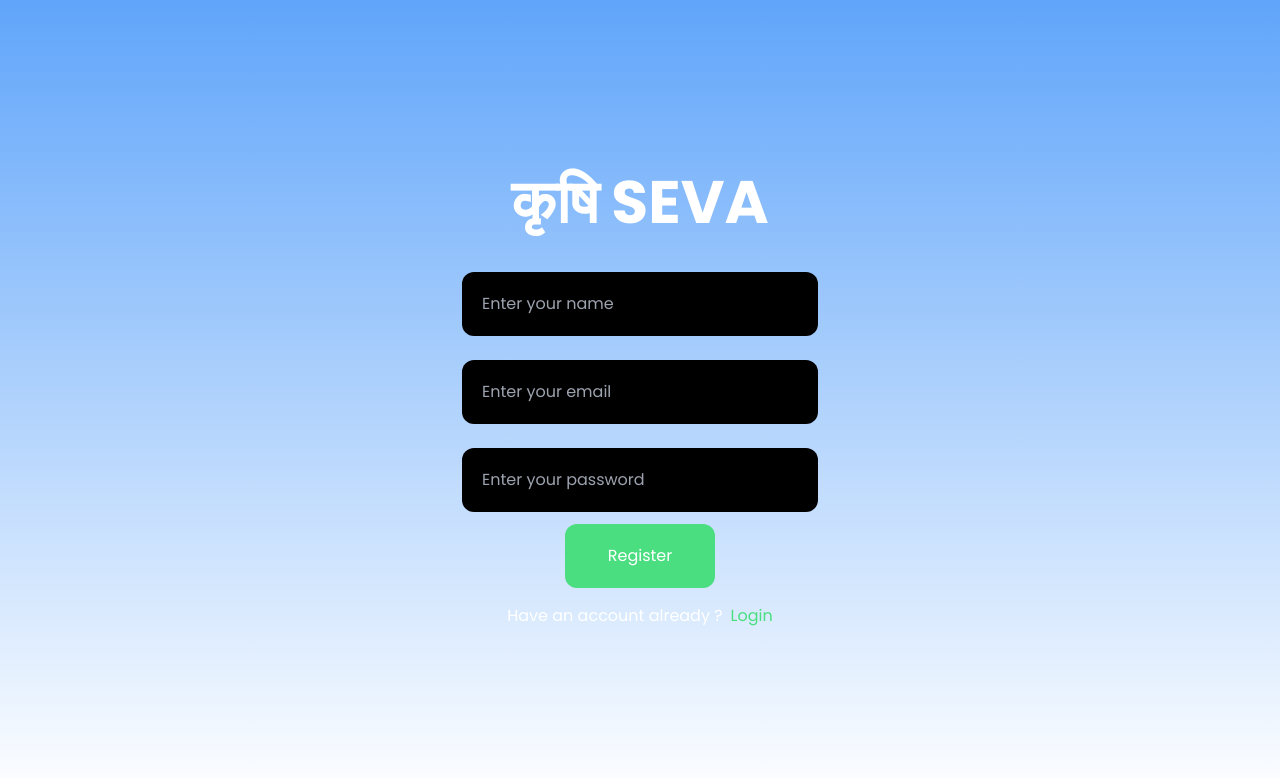
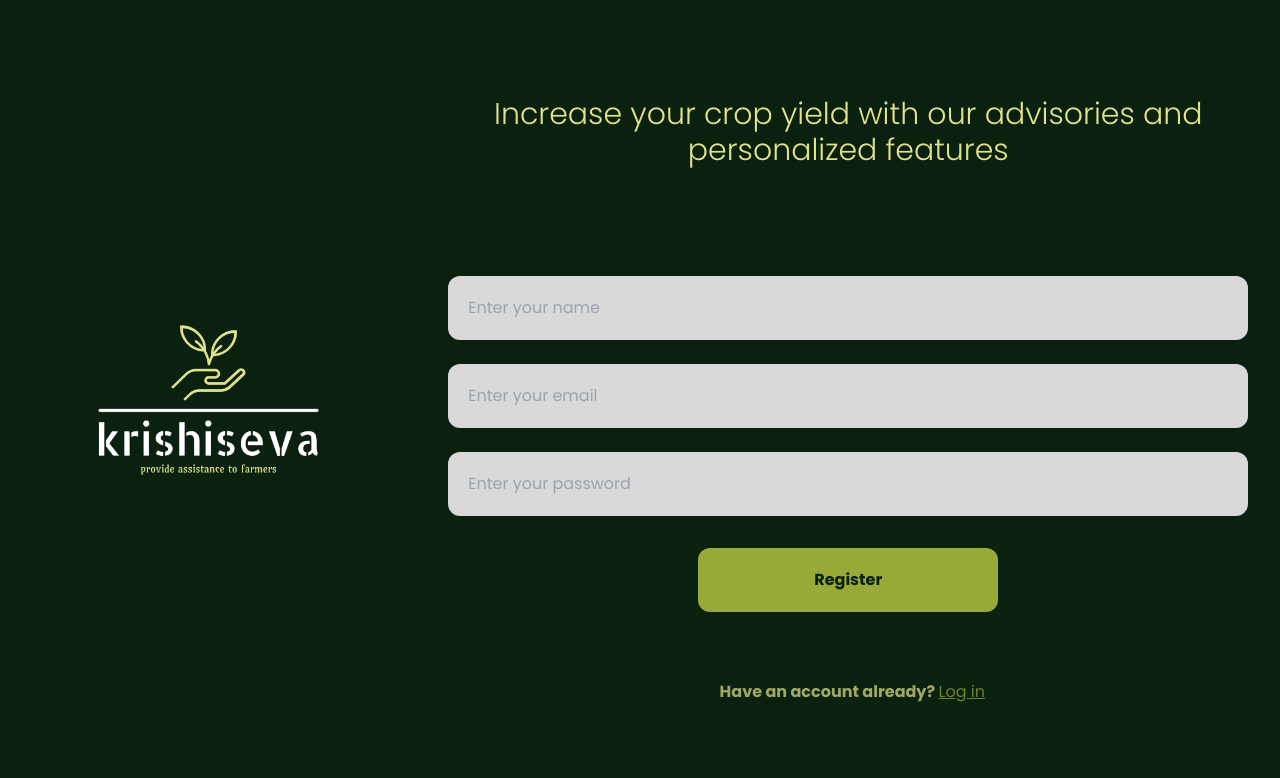
Before and after one commit to Overlord-1/krishiseva, a React (Vite) app in the folder client/: page / in a window 1280 px wide. Shown: the top 778 px of the page. Built offline with nearby package versions, Linux system fonts and the light colour scheme.

Commit message:
Refactor login and register pages

```diff
--- a/client/src/pages/Login.jsx
+++ b/client/src/pages/Login.jsx
@@ -124,8 +124,28 @@ const Login = () => {
             {registerError && ( <div className="text-red-500 text-lg font-semibold">{message}</div>)}
           </form>
           <div className="mt-14 mx-auto">
-         <div href="/" className="ml-2 text-[#e1e289] opacity-70">
-              <Link to="/"> Not our part yet ? Join Now</Link>
+  <div className="ml-2 text-[#e1e289] opacity-70">
+    <Link to="/"
+      style={{
+        color: '#e1e289', // Light grey
+        textDecoration: 'none', // Remove underline
+        fontWeight: 'bold', // Make text bold
+        cursor: 'pointer', // Change cursor to pointer on hover
+        padding: '0 30px', // Add padding for inline display
+      }}
+    >
+      Not our part yet? &nbsp;
+      <span
+        style={{
+          color: '#99aa38', // Darker green
+          fontWeight: 'normal', // Reset font weight for this part
+          textDecoration: 'underline', // Add underline
+          marginRight: '0 50px 0 0', // Add space to the right of the span
+        }}
+      >
+        Join now
+      </span>
+    </Link>
   </div>
   {showSplash && (
     <Splash
@@ -136,6 +156,7 @@ const Login = () => {
 </div>
         </div>
       </div>
+
   );
 };
 
--- a/client/src/pages/Register.jsx
+++ b/client/src/pages/Register.jsx
@@ -2,6 +2,7 @@ import React, { useState } from "react";
 import axios from "axios";
 import down from "../assets/down.png";
 import { Link } from "react-router-dom";
+import LightLogo from "/logos/krishiseva-high-resolution-logo-black.png";
 
 const Register = () => {
   const [registerError, setRegisterError] = useState(false);
@@ -29,22 +30,27 @@ const Register = () => {
   };
 
   return (
-    <div className="main flex mx-auto items-center justify-between h-screen flex-col bg-gradient-to-b from-blue-400 to-white">
-      <div className="flex mx-auto items-center justify-end md:justify-center h-screen flex-col">
-        <h1 className="text-6xl mb-7 mainText font-bold uppercase">कृषि SEVA</h1>
-        {registerError && (
-          <p className="text-white bg-red-500 p-3 m-3 rounded-full">
-            User already present please Login
-          </p>
-        )}
+    <div className="bg-[#0a210f] w-full h-screen flex flex-col lg:flex-row lg:items-center"> {/* Set background color */}
+      <div className="leftSide w-full lg:w-[40%]">
+        <img
+          src={LightLogo}
+          alt="krishiseva logo light mode"
+          width={299}
+          className="mx-auto" // Center the logo
+        />
+      </div>
+      <div className="rightSide flex flex-col">
+        <div className="font-light text-center mx-3 text-[#e1e289] text-[19px] lg:text-3xl">
+          Increase your crop yield with our advisories and personalized features
+        </div>
         <form
-          className="flex flex-col justify-center items-center"
+          className="flex flex-col justify-center items-center mt-24"
           onSubmit={handleSubmit}
         >
           <input
             type="text"
             placeholder="Enter your name"
-            className="bg-black text-white p-5 rounded-xl m-3"
+            className="bg-[#D9D9D9] text-black p-5 rounded-xl m-3 lg:w-[800px]" // Style input fields
             name="name"
             value={formData.name}
             onChange={handleChange}
@@ -52,7 +58,7 @@ const Register = () => {
           <input
             type="email"
             placeholder="Enter your email"
-            className="bg-black text-white p-5 rounded-xl m-3"
+            className="bg-[#D9D9D9] text-black p-5 rounded-xl m-3 lg:w-[800px]" // Style input fields
             name="email"
             value={formData.email}
             onChange={handleChange}
@@ -60,28 +66,49 @@ const Register = () => {
           <input
             type="password"
             placeholder="Enter your password"
-            className="border-green-500 p-5 bg-black text-white rounded-xl m-3"
+            className="text-black p-5 bg-[#D9D9D9] rounded-xl m-3 lg:w-[800px]" // Style input fields
             name="password"
             value={formData.password}
             onChange={handleChange}
           />
           <button
             type="submit"
-            className="bg-green-400 w-[150px] p-5 rounded-xl"
+            className="bg-[#99aa38] w-[150px] p-5 rounded-xl m-3 lg:w-[300px] lg:mt-5 text-[#0a210f] font-bold hover:bg-[#e1e289] focus:outline-none focus:ring-2 focus:ring-[#333] focus:ring-opacity-50" // Style submit button
           >
             Register
           </button>
-          <div className="mt-4">
-            Have an account already ?
-            <Link to="/login" className="ml-2 text-green-400">
-              Login
-            </Link>
+          {registerError && (
+            <div className="text-red-500 text-lg font-semibold">
+              User already present please Login
+            </div>
+          )}
+        </form>
+        <div className="mt-14 mx-auto">
+          <div href="/" className="ml-2 text-[#e1e289] opacity-70">
+          <Link to="/login"
+      style={{
+        color: '#e1e289', // Light grey
+        textDecoration: 'none', // Remove underline
+        fontWeight: 'bold', // Make text bold
+        cursor: 'pointer', // Change cursor to pointer on hover
+        padding: '0 30px', // Add padding for inline display
+      }}
+    >
+      Have an account already?&nbsp;
+      <span
+        style={{
+          color: '#99aa38', // Darker green
+          fontWeight: 'normal', // Reset font weight for this part
+          textDecoration: 'underline', // Add underline
+          marginRight: '0 50px 0 0', // Add space to the right of the span
+        }}
+      >
+        Log in
+      </span>
+    </Link>
           </div>
-
-        </form>
+        </div>
       </div>
-
-      <img src={down} alt="" className="w-full md:hidden" />
     </div>
   );
 };
```
Lines whose indentation alone changed are shown as unchanged.
